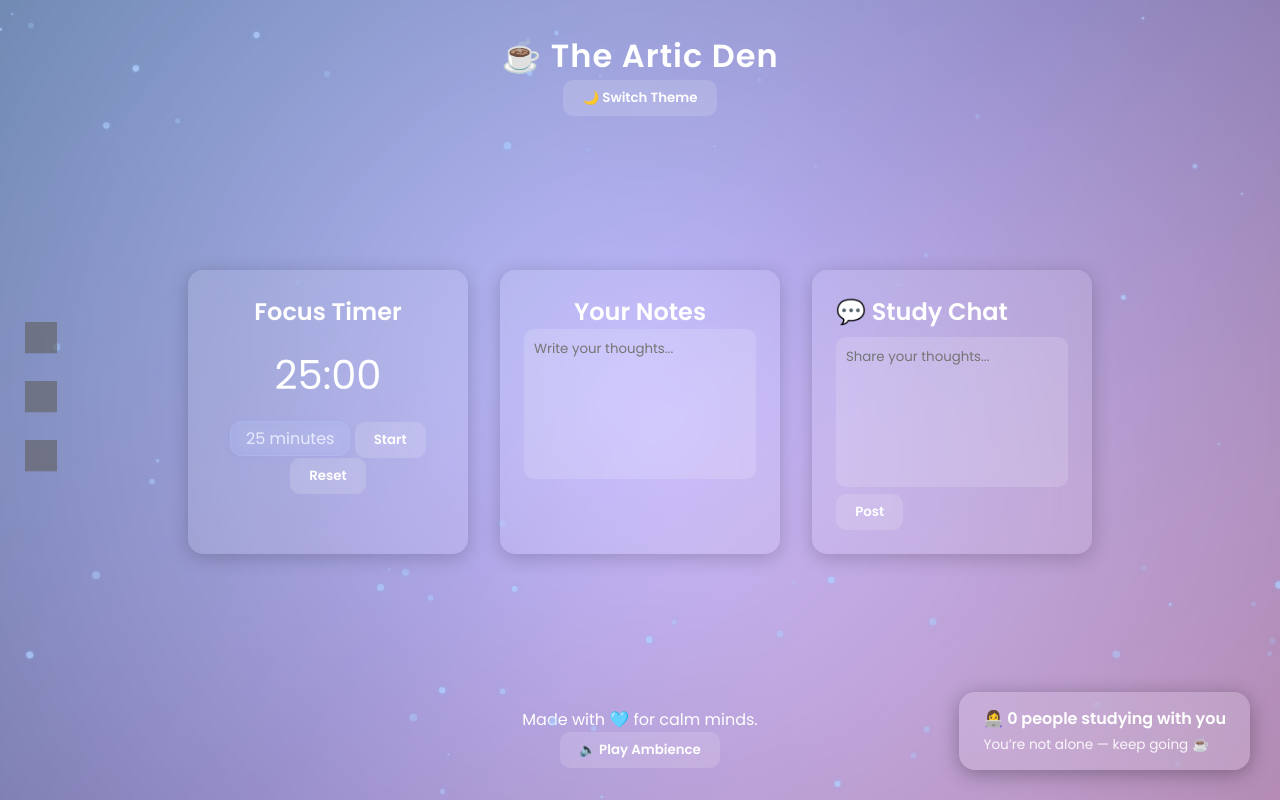
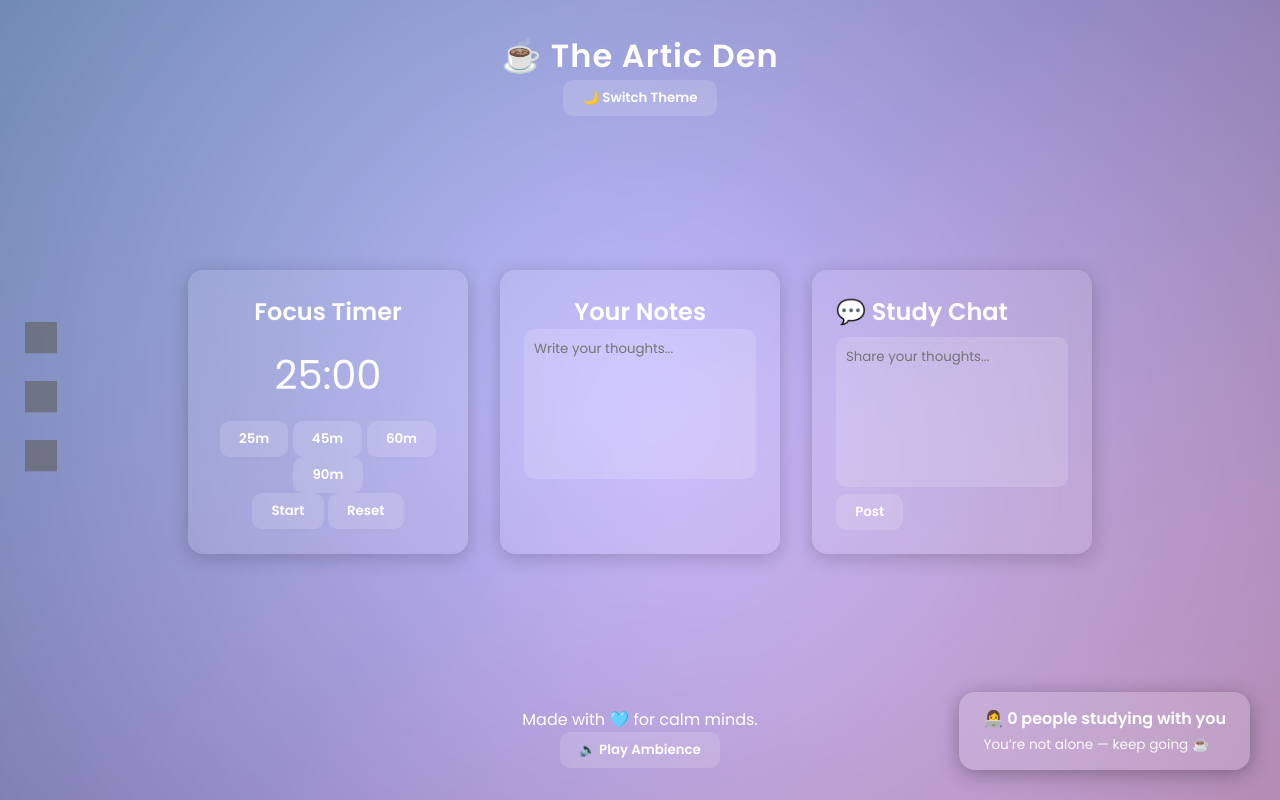
Before and after one commit to Articbeat/my-coze-site, a plain HTML site: page index.html in a window 1280 px wide. Drawn offline with Linux system fonts and the light colour scheme; no server answers; grey boxes are pictures that could not be loaded.

Commit message:
Update index.html

```diff
--- a/index.html
+++ b/index.html
@@ -33,15 +33,16 @@
       <h2>Focus Timer</h2>
       <div id="time">25:00</div>
       <div class="controls">
-        <select id="timeSelect">
-  <option value="25">25 minutes</option>
-  <option value="45">45 minutes</option>
-  <option value="60">60 minutes</option>
-  <option value="90">90 minutes</option>
-</select>
+        <div class="time-options">
+  <button class="time-btn active" data-min="25">25m</button>
+  <button class="time-btn" data-min="45">45m</button>
+  <button class="time-btn" data-min="60">60m</button>
+  <button class="time-btn" data-min="90">90m</button>
+</div>
 
-        <button id="start">Start</button>
-        <button id="reset">Reset</button>
+<button id="start">Start</button>
+<button id="reset">Reset</button>
+
       </div>
     </section>
 
```
